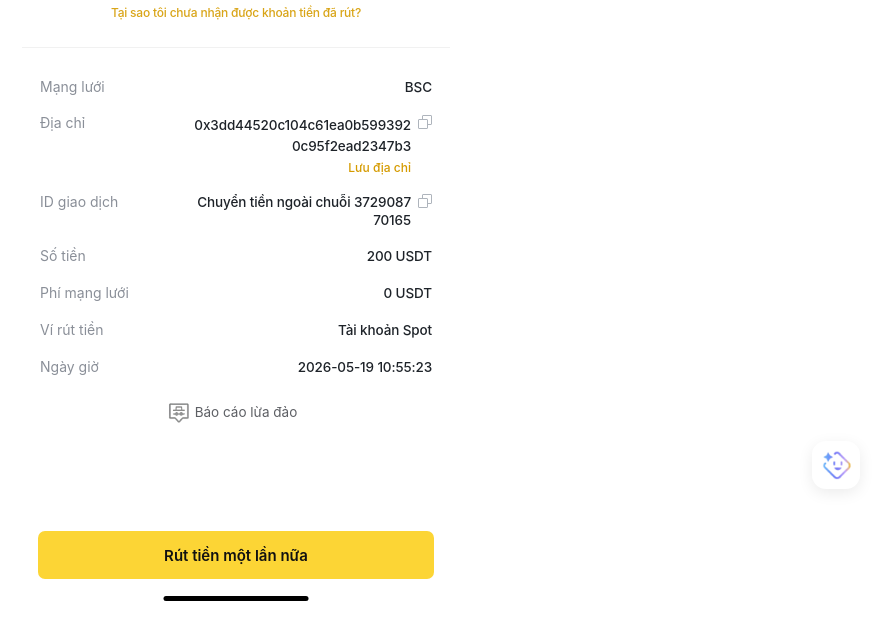
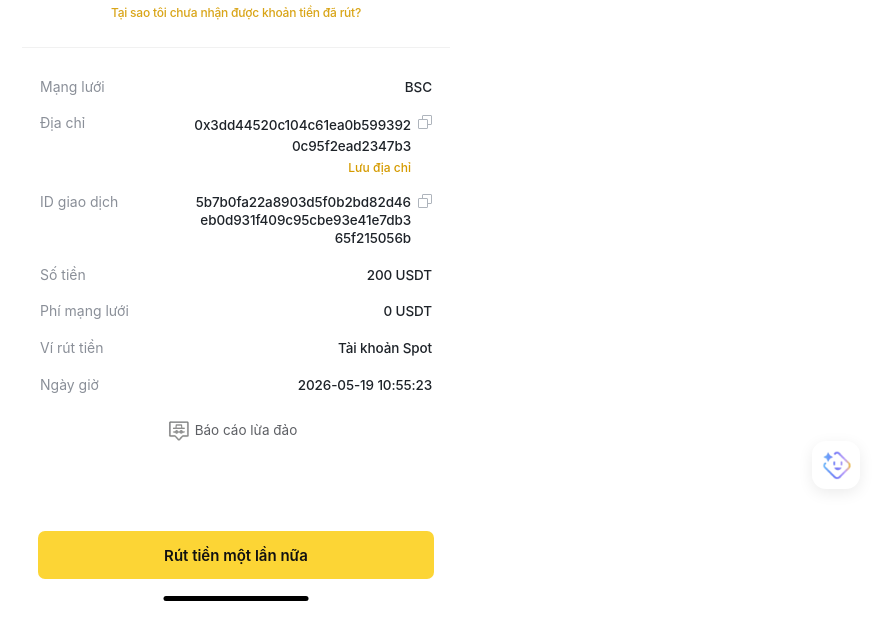
Before and after one commit to Duythang220911/binance-wallet-end, a React app: page withdraw-money.html in a window 1280 px wide. Shown: the part 191-830 px from the top of the page, without its empty margins (404-1280 px from the left). Built offline with nearby package versions, Linux system fonts and the light colour scheme.

Commit message:
Update withdraw-money.html

```diff
--- a/withdraw-money.html
+++ b/withdraw-money.html
@@ -66,16 +66,16 @@
   </div>
 
   <div class="detail-row">
-    <span>ID giao dịch</span>
+  <span>ID giao dịch</span>
 
-    <div class="detail-value">
-      <strong class="break-text">
-        Chuyển tiền ngoài chuỗi 372908770165
-      </strong>
+  <div class="detail-value">
+    <strong class="break-text txid-text">
+      5b7b0fa22a8903d5f0b2bd82d46eb0d931f409c95cbe93e41e7db365f215056b
+    </strong>
 
-      <i class="copy-icon"></i>
-    </div>
+    <i class="copy-icon"></i>
   </div>
+</div>
 
   <div class="detail-row">
     <span>Số tiền</span>
```
